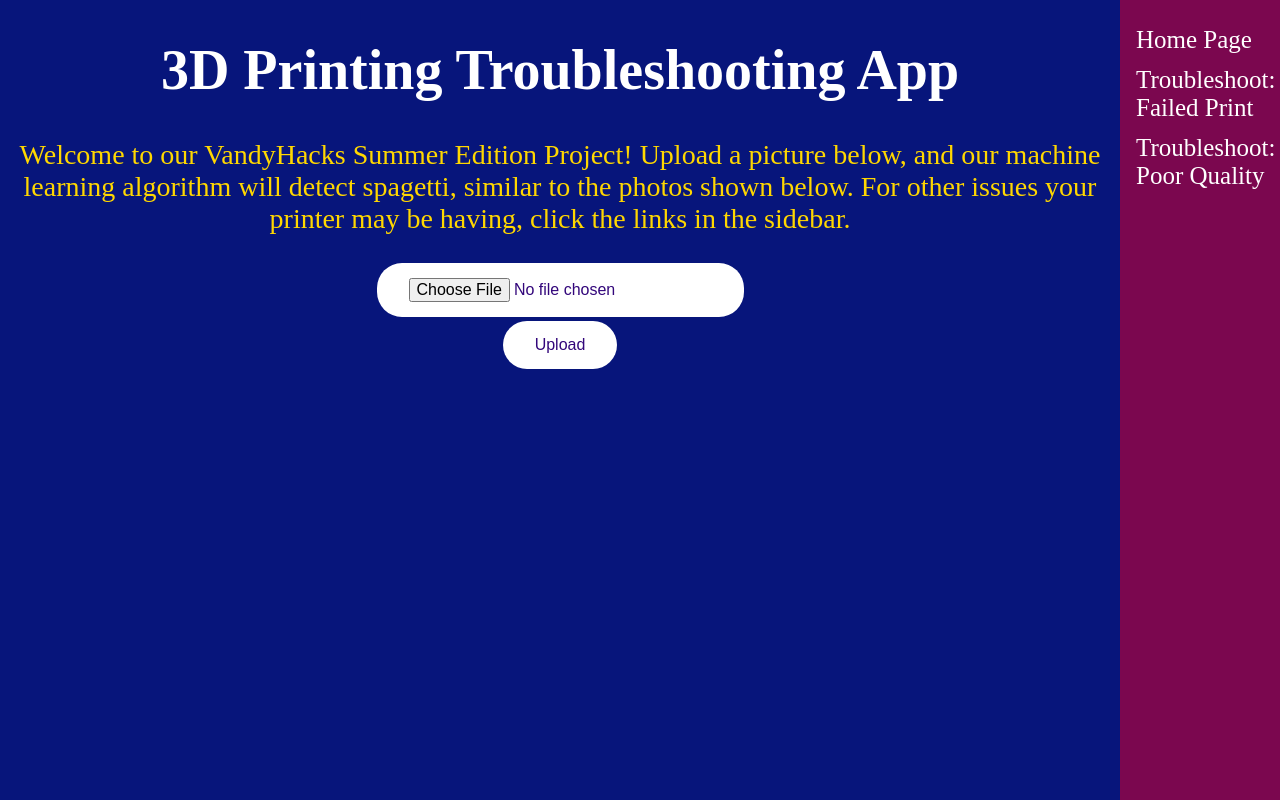
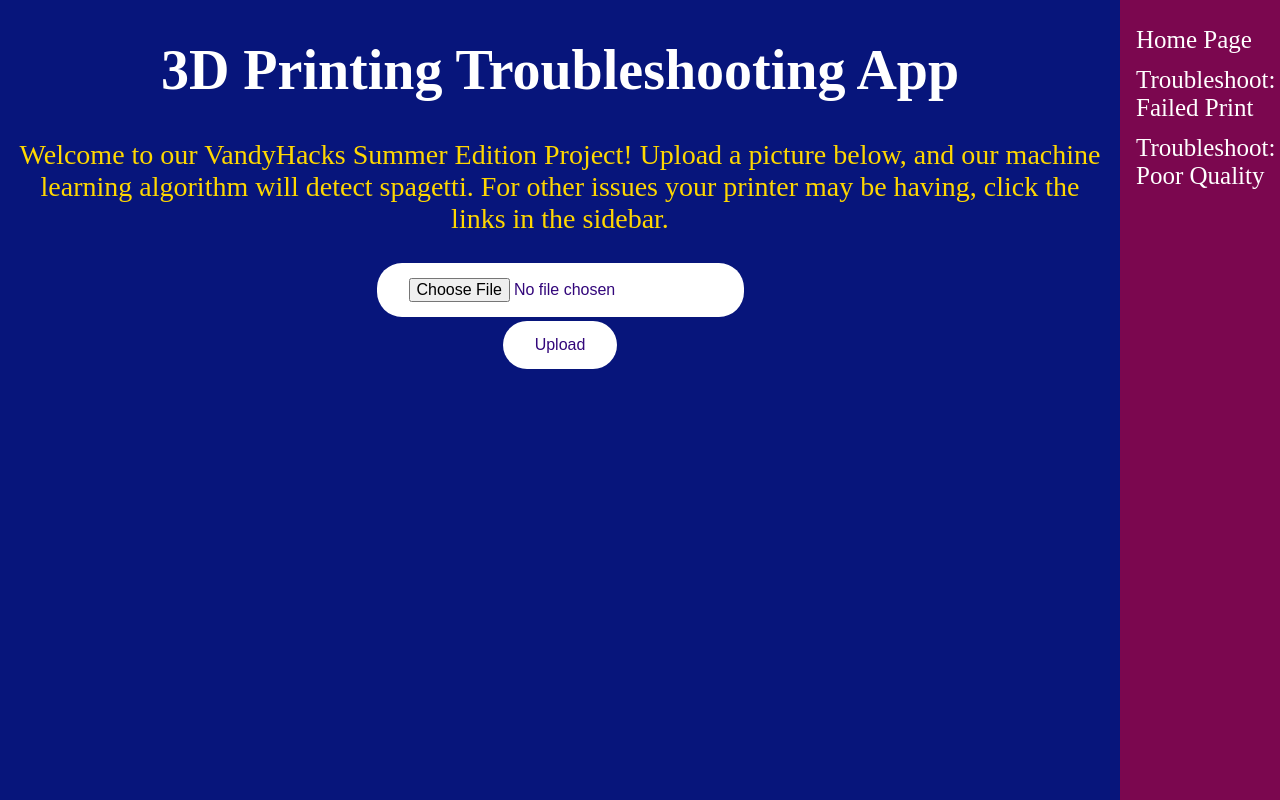
Before and after one commit to shannonVogel1331/VHacksSummer, a Flask app: template templates/home.html in a window 1280 px wide. Run offline with Flask 2, Linux system fonts and the light colour scheme; the template is opened without the code that fills it, so the values that code supplies are empty.

Commit message:
Home page fixed

```diff
--- a/templates/home.html
+++ b/templates/home.html
@@ -2,7 +2,7 @@
 <title>3D Printing Troubleshooting App</title>
 <div class="mainText">
     <h1>3D Printing Troubleshooting App</h1>
-    <p>Welcome to our VandyHacks Summer Edition Project! Upload a picture below, and our machine learning algorithm will detect spagetti, similar to the photos shown below. For other issues your printer may be having, click the links in the sidebar. </p>
+    <p>Welcome to our VandyHacks Summer Edition Project! Upload a picture below, and our machine learning algorithm will detect spagetti. For other issues your printer may be having, click the links in the sidebar. </p>
     {% endblock %} {% block body %}
 
     <form method=post enctype=multipart/form-data>
```
